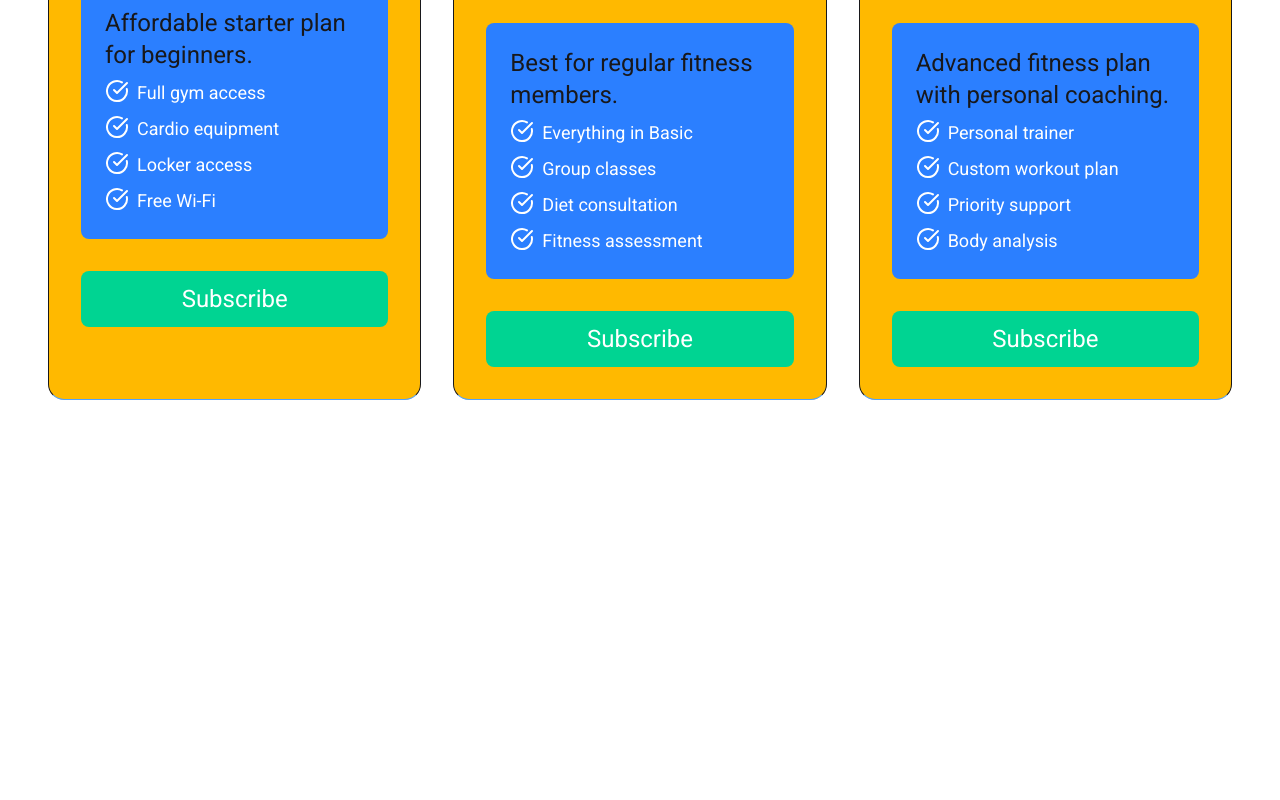
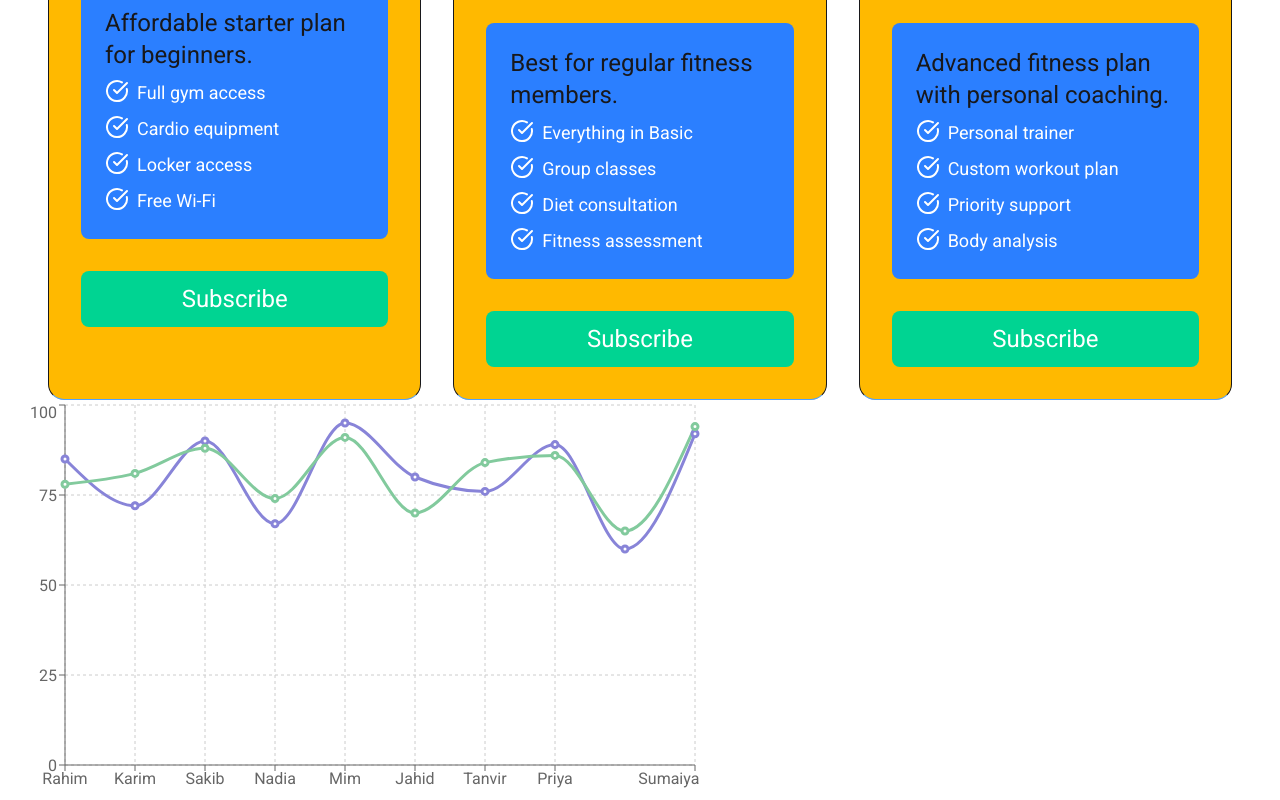
Before and after one commit to antu-sen/React-Toggle, a React (Vite) app: page / in a window 1280 px wide. Shown: the part 326-1126 px from the top of the page. Before the commit the page ends 800 px from the top, so only its background shows below. Built offline with nearby package versions, Linux system fonts and the light colour scheme.

Commit message:
added new component

```diff
--- a/package.json
+++ b/package.json
@@ -11,6 +11,7 @@
   },
   "dependencies": {
     "@tailwindcss/vite": "^4.3.0",
+    "axios": "^1.16.1",
     "daisyui": "^5.5.19",
     "lucide-react": "^1.16.0",
     "react": "^19.2.6",
--- a/src/App.jsx
+++ b/src/App.jsx
@@ -1,6 +1,7 @@
 import { Suspense } from "react";
 import Navbar from "./components/Navbar";
 import PricingOption from "./components/PricingOption/PricingOption";
+import ResultChart from "./components/ResultChart";
 
 const pricingPromise = fetch("PricingData.json").then((response) =>
   response.json()
@@ -19,6 +20,8 @@ function App() {
           }>
           <PricingOption pricingPromise={pricingPromise}></PricingOption>
         </Suspense>
+
+        <ResultChart></ResultChart>
       </main>
     </>
   );
--- a/src/components/ResultChart.jsx
+++ b/src/components/ResultChart.jsx
@@ -1,9 +1,109 @@
+import {
+  LineChart,
+  Line,
+  XAxis,
+  YAxis,
+  Tooltip,
+  CartesianGrid,
+} from "recharts";
+
+const resultData = [
+  {
+    id: 1,
+    name: "Rahim",
+    physics: 85,
+    chemistry: 78,
+  },
+  {
+    id: 2,
+    name: "Karim",
+    physics: 72,
+    chemistry: 81,
+  },
+  {
+    id: 3,
+    name: "Sakib",
+    physics: 90,
+    chemistry: 88,
+  },
+  {
+    id: 4,
+    name: "Nadia",
+    physics: 67,
+    chemistry: 74,
+  },
+  {
+    id: 5,
+    name: "Mim",
+    physics: 95,
+    chemistry: 91,
+  },
+  {
+    id: 6,
+    name: "Jahid",
+    physics: 80,
+    chemistry: 70,
+  },
+  {
+    id: 7,
+    name: "Tanvir",
+    physics: 76,
+    chemistry: 84,
+  },
+  {
+    id: 8,
+    name: "Priya",
+    physics: 89,
+    chemistry: 86,
+  },
+  {
+    id: 9,
+    name: "Rafi",
+    physics: 60,
+    chemistry: 65,
+  },
+  {
+    id: 10,
+    name: "Sumaiya",
+    physics: 92,
+    chemistry: 94,
+  },
+];
+
 const ResultChart = () => {
-    return (
-        <div>
+  return (
+    <div>
+      <LineChart width={700} height={400} data={resultData}>
+        {/* background grid */}
+        <CartesianGrid strokeDasharray="3 3" />
 
-        </div>
-    );
+        {/* X Axis */}
+        <XAxis dataKey="name" />
+
+        {/* Y Axis */}
+        <YAxis />
+
+        {/* Hover Tooltip */}
+        <Tooltip />
+
+        {/* Physics Line */}
+        <Line
+          type="monotone"
+          dataKey="physics"
+          stroke="#8884d8"
+          strokeWidth={3}
+        />
+
+        {/* Chemistry Line */}
+        <Line
+          type="monotone"
+          dataKey="chemistry"
+          stroke="#82ca9d"
+          strokeWidth={3}
+        />
+      </LineChart>
+    </div>
+  );
 };
 
 export default ResultChart;
```
Also changed, not shown: 1 other file (tests, documents, lock files or other folders).
